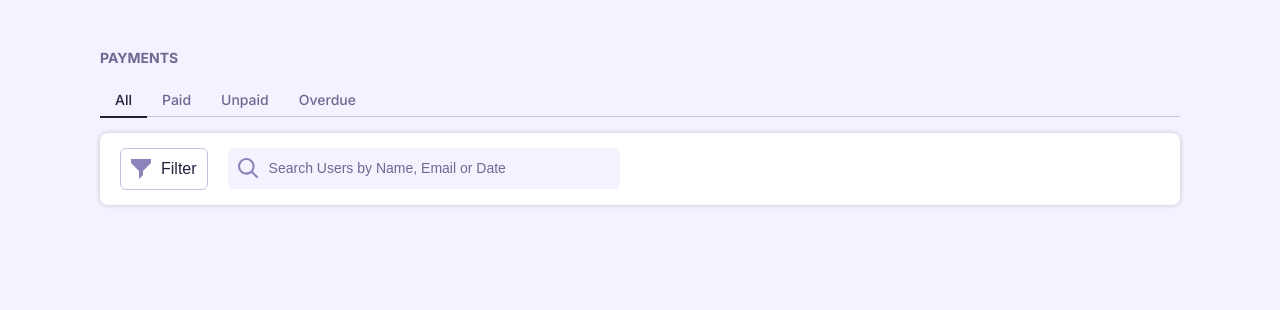
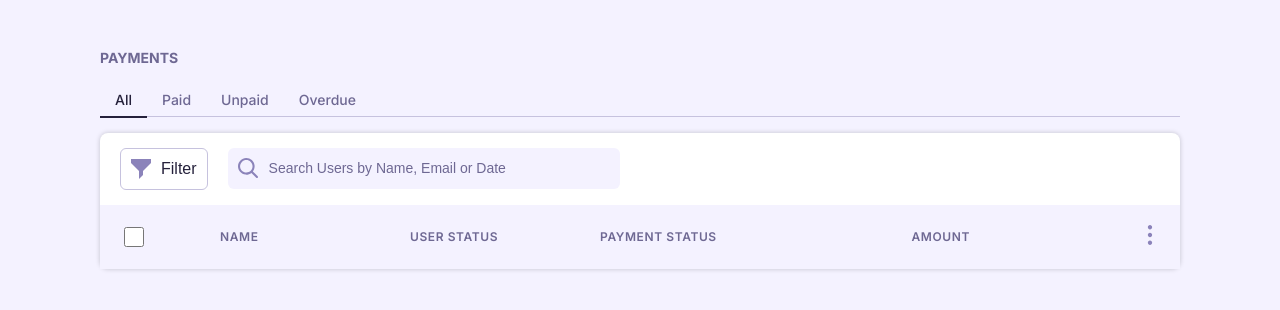
Before and after one commit to artiom-climenko/contacts-with-transactions, a React (Vite) app: page / in a window 1280 px wide. Shown: the top 310 px of the page. Built offline with nearby package versions, Linux system fonts and the light colour scheme.

Commit message:
feat(Table Titles): Implement a table titles

```diff
--- a/src/components/ContactsContainer/index.tsx
+++ b/src/components/ContactsContainer/index.tsx
@@ -1,5 +1,5 @@
 import React from 'react';
-import { FilterButton, SearchField } from '../../components';
+import { FilterButton, SearchField, TableTitles } from '../../components';
 import { Container, FilterAndSearch } from './index.styles';
 
 export function ContactsContainer() {
@@ -9,6 +9,7 @@ export function ContactsContainer() {
         <FilterButton />
         <SearchField />
       </FilterAndSearch>
+      <TableTitles />
     </Container>
   );
 }
--- /dev/null
+++ b/src/components/TableTitles/index.styles.ts
@@ -0,0 +1,38 @@
+import styled from '@emotion/styled';
+
+export const TableTitlesWrapper = styled.div`
+  display: grid;
+  grid-template-columns: 0.5fr 1fr 1fr 1fr 1fr 1fr;
+  align-items: center;
+  gap: 10px;
+  padding: 13px 20px;
+  background-color: var(--color-background-stripe);
+`;
+
+export const ColumnTitle = styled.p`
+  font-weight: 600;
+  font-size: 12px;
+  line-height: 1.2;
+  letter-spacing: 0.05em;
+  text-transform: uppercase;
+  color: var(--color-font-primary-variant);
+  &:nth-child(5) {
+    justify-self: end;
+  }
+`;
+
+export const BreadcrumbButton = styled.button`
+  justify-self: end;
+  padding: 0;
+  border: none;
+  background-color: transparent;
+  cursor: pointer;
+  &:hover {
+    opacity: 0.8;
+  }
+`;
+
+export const Checkbox = styled.input`
+  width: 20px;
+  height: 20px;
+`;
--- /dev/null
+++ b/src/components/TableTitles/index.tsx
@@ -0,0 +1,27 @@
+import React from 'react';
+import {
+  BreadcrumbButton,
+  Checkbox,
+  ColumnTitle,
+  TableTitlesWrapper,
+} from './index.styles';
+import { Icon, IconNames } from '../Icon';
+
+export function TableTitles() {
+  return (
+    <TableTitlesWrapper>
+      <Checkbox type="checkbox" />
+      <ColumnTitle>Name</ColumnTitle>
+      <ColumnTitle>User status</ColumnTitle>
+      <ColumnTitle>Payment status</ColumnTitle>
+      <ColumnTitle>Amount</ColumnTitle>
+      <BreadcrumbButton>
+        <Icon
+          icon={IconNames.breadcrumb}
+          size={20}
+          fill="var(--color-font-primary-icon)"
+        />
+      </BreadcrumbButton>
+    </TableTitlesWrapper>
+  );
+}
--- a/src/components/index.ts
+++ b/src/components/index.ts
@@ -4,3 +4,4 @@ export * from './FilterButton';
 export * from './PageTitle';
 export * from './TabBar';
 export * from './SearchField';
+export * from './TableTitles';
```
